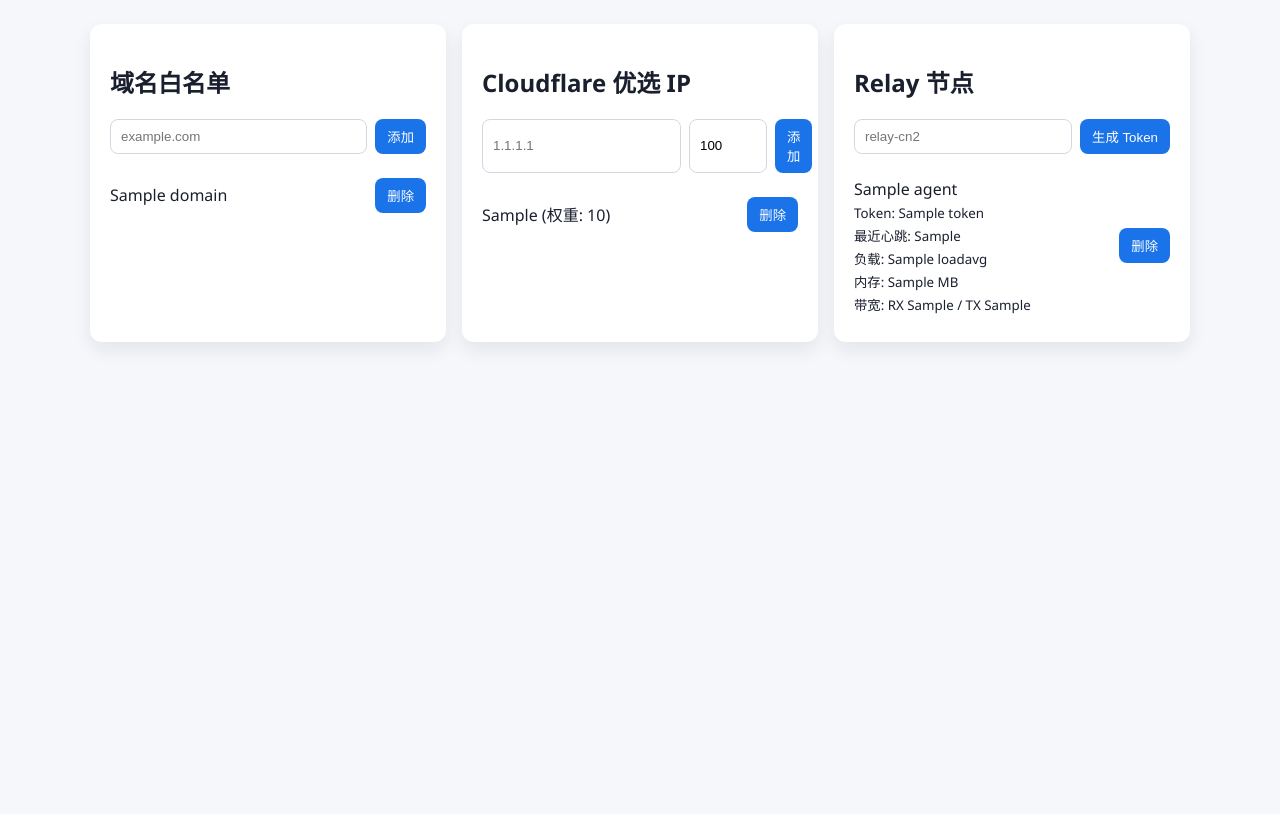
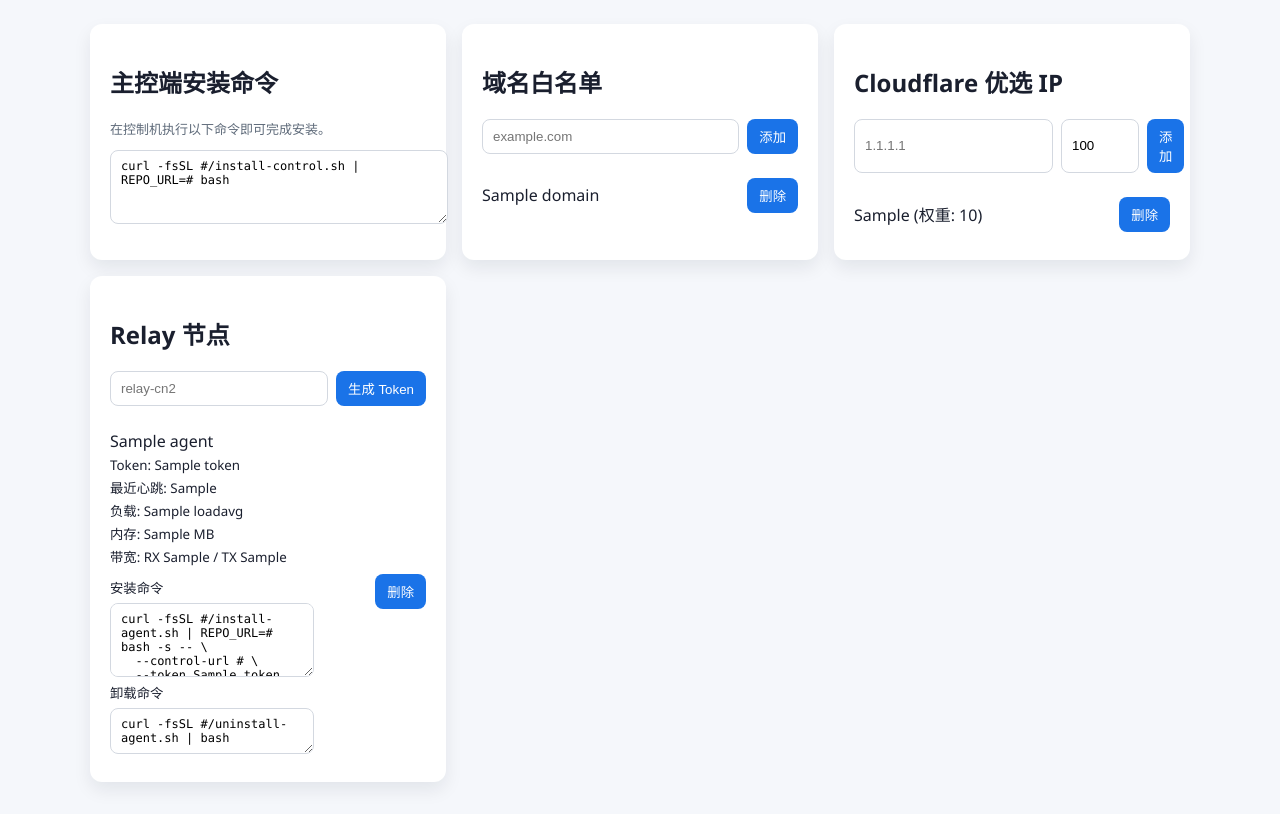
Before and after one commit to modu369/gpt, a Python web app: template control-plane/templates/dashboard.html in a window 1280 px wide. Shown: the part 78-892 px from the top of the page. Before the commit the page ends 425 px from the top, so only its background shows below. Run offline with Jinja, Linux system fonts and the light colour scheme; the template is opened without the code that fills it: most values are stand-ins (such as "Sample title", 1, 10 or a date in 2020).

Commit message:
Add install commands to control dashboard

```diff
--- a/control-plane/static/style.css
+++ b/control-plane/static/style.css
@@ -51,6 +51,16 @@ input {
   border: 1px solid #d3d8e0;
 }
 
+textarea {
+  width: 100%;
+  padding: 8px 10px;
+  border-radius: 8px;
+  border: 1px solid #d3d8e0;
+  font-family: ui-monospace, SFMono-Regular, Menlo, Monaco, Consolas, "Liberation Mono", "Courier New", monospace;
+  font-size: 12px;
+  resize: vertical;
+}
+
 button {
   padding: 8px 12px;
   border: none;
@@ -84,6 +94,13 @@ li:last-child {
   gap: 4px;
 }
 
+.commands {
+  margin-top: 8px;
+  display: flex;
+  flex-direction: column;
+  gap: 6px;
+}
+
 .logout {
   text-decoration: none;
   color: #1a73e8;
@@ -97,3 +114,10 @@ li:last-child {
 .empty {
   color: #8a94a6;
 }
+
+.hint {
+  color: #5f6b7a;
+  margin-top: 4px;
+  margin-bottom: 12px;
+  font-size: 13px;
+}
--- a/control-plane/templates/dashboard.html
+++ b/control-plane/templates/dashboard.html
@@ -13,6 +13,12 @@
       </header>
 
       <section class="grid">
+        <div class="card">
+          <h2>主控端安装命令</h2>
+          <p class="hint">在控制机执行以下命令即可完成安装。</p>
+          <textarea readonly rows="4">curl -fsSL {{ script_base_url }}/install-control.sh | REPO_URL={{ repo_url }} bash</textarea>
+        </div>
+
         <div class="card">
           <h2>域名白名单</h2>
           <form method="post" action="/domains" class="inline-form">
@@ -70,6 +76,14 @@
                 <small>负载: {{ agent.loadavg or '-' }}</small>
                 <small>内存: {{ agent.mem_used_mb or '-' }} MB</small>
                 <small>带宽: RX {{ agent.rx_bytes or '-' }} / TX {{ agent.tx_bytes or '-' }}</small>
+                <div class="commands">
+                  <small>安装命令</small>
+                  <textarea readonly rows="4">curl -fsSL {{ script_base_url }}/install-agent.sh | REPO_URL={{ repo_url }} bash -s -- \
+  --control-url {{ control_url }} \
+  --token {{ agent.token }}</textarea>
+                  <small>卸载命令</small>
+                  <textarea readonly rows="2">curl -fsSL {{ script_base_url }}/uninstall-agent.sh | bash</textarea>
+                </div>
               </div>
               <form method="post" action="/agents/{{ agent.id }}/delete">
                 <button type="submit">删除</button>
```
Also changed, not shown: control-plane/app.py (+18 -1 lines).
